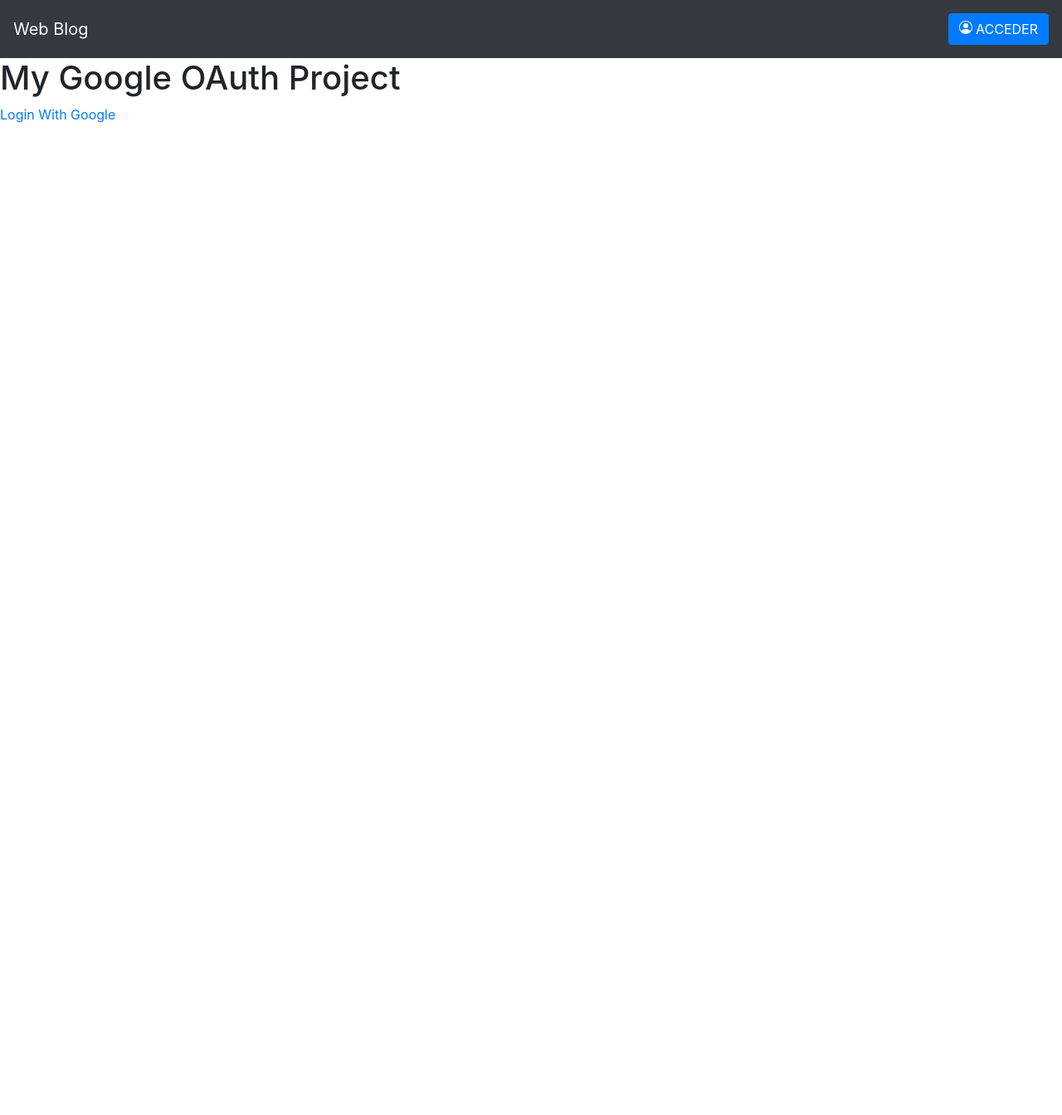
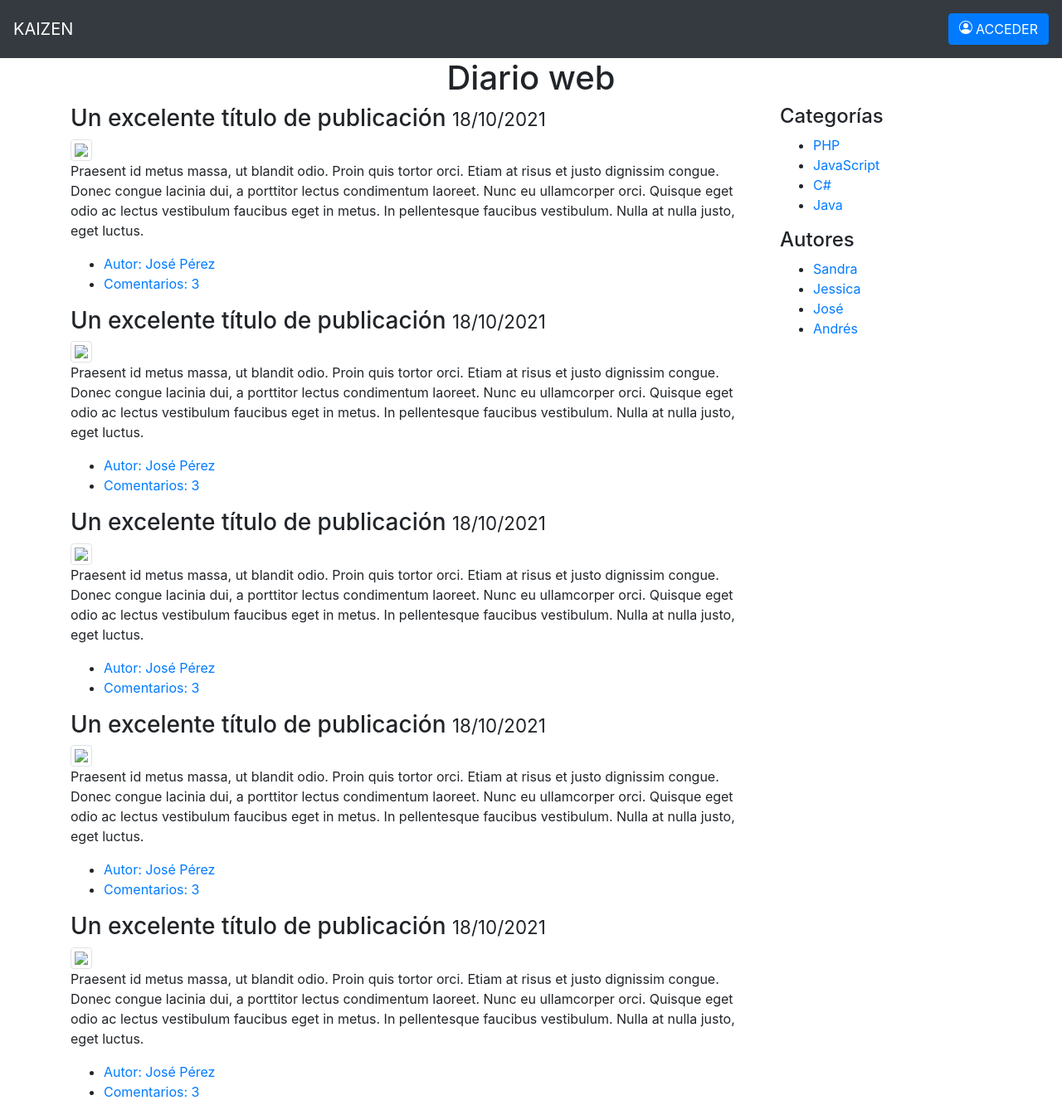
Before and after one commit to Fonsii/Blog, a Django app: page / in a window 1280 px wide. Shown: the whole page at 83% size. Before the commit the page ends 148 px from the top, so only its background shows below. Run offline with Django 3.2, Linux system fonts and the light colour scheme; some libraries are stand-ins or nearby versions.

Commit message:
Tomado el código del profesor y adaptado a Bootstrap.

```diff
--- a/web_blog/templates/navbar_template.html
+++ b/web_blog/templates/navbar_template.html
@@ -1,7 +1,7 @@
 {% load socialaccount %}
 
 <nav class="navbar navbar-dark bg-dark justify-content-between">
-    <a class="navbar-brand" style="color: #ffffff;">Web Blog</a>
+    <a class="navbar-brand" style="color: #ffffff;">KAIZEN</a>
     <span class="navbar-text">
         {% if user.is_authenticated %}
             <a type="button" class="btn btn-primary" href="{% url 'logout' %}">
@@ -19,6 +19,5 @@
             ACCEDER
         </a>
         {% endif %}
-
     </span>
 </nav>
--- a/web_blog/user_app/templates/user_app/index.html
+++ b/web_blog/user_app/templates/user_app/index.html
@@ -1,15 +1,117 @@
 {% load socialaccount %}
 
 <html>
-  {% include  "head.html" %}
-
-  <body>
-    {% include  "navbar_template.html" %}
-    <h1>My Google OAuth Project </h1>
-    {% if user.is_authenticated %}
-      <p>Welcome, You are logged in as {{ user.username }}</p>
-    {% else %}
-      <a href="{% provider_login_url 'google' %}">Login With Google</a>
-    {% endif %}
-  </body>
+{% include  "head.html" %}
+<body>
+{% include  "navbar_template.html" %}
+<div class="panel">
+    <div class="text-center">
+        <h1>Diario web</h1>
+    </div>
+</div>
+<section class="container">
+    <div class="row">
+        <div class="col-sm-9">
+            <article class="blog-post">
+                <h3>Un excelente título de publicación <small>18/10/2021</small></h3>
+                <img class="img-thumbnail" src="https://via.placeholder.com/850x350">
+                <p>Praesent id metus massa, ut blandit odio. Proin quis tortor orci.
+                    Etiam at risus et justo dignissim congue. Donec congue lacinia
+                    dui, a porttitor lectus condimentum laoreet. Nunc eu ullamcorper
+                    orci. Quisque eget odio ac lectus vestibulum faucibus eget in
+                    metus. In pellentesque faucibus vestibulum. Nulla at nulla justo,
+                    eget luctus.</p>
+                <div class="panel">
+                    <ul class="">
+                        <li><a href="#">Autor: José Pérez</a></li>
+                        <li><a href="#">Comentarios: 3</a></li>
+                    </ul>
+                </div>
+            </article>
+            <article class="blog-post">
+                <h3>Un excelente título de publicación <small>18/10/2021</small></h3>
+                <img class="img-thumbnail" src="https://via.placeholder.com/850x350">
+                <p>Praesent id metus massa, ut blandit odio. Proin quis tortor orci.
+                    Etiam at risus et justo dignissim congue. Donec congue lacinia
+                    dui, a porttitor lectus condimentum laoreet. Nunc eu ullamcorper
+                    orci. Quisque eget odio ac lectus vestibulum faucibus eget in
+                    metus. In pellentesque faucibus vestibulum. Nulla at nulla justo,
+                    eget luctus.</p>
+                <div class="panel">
+                    <ul class="">
+                        <li><a href="#">Autor: José Pérez</a></li>
+                        <li><a href="#">Comentarios: 3</a></li>
+                    </ul>
+                </div>
+            </article>
+            <article class="blog-post">
+                <h3>Un excelente título de publicación <small>18/10/2021</small></h3>
+                <img class="img-thumbnail" src="https://via.placeholder.com/850x350">
+                <p>Praesent id metus massa, ut blandit odio. Proin quis tortor orci.
+                    Etiam at risus et justo dignissim congue. Donec congue lacinia
+                    dui, a porttitor lectus condimentum laoreet. Nunc eu ullamcorper
+                    orci. Quisque eget odio ac lectus vestibulum faucibus eget in
+                    metus. In pellentesque faucibus vestibulum. Nulla at nulla justo,
+                    eget luctus.</p>
+                <div class="panel">
+                    <ul class="">
+                        <li><a href="#">Autor: José Pérez</a></li>
+                        <li><a href="#">Comentarios: 3</a></li>
+                    </ul>
+                </div>
+            </article>
+            <article class="blog-post">
+                <h3>Un excelente título de publicación <small>18/10/2021</small></h3>
+                <img class="img-thumbnail" src="https://via.placeholder.com/850x350">
+                <p>Praesent id metus massa, ut blandit odio. Proin quis tortor orci.
+                    Etiam at risus et justo dignissim congue. Donec congue lacinia
+                    dui, a porttitor lectus condimentum laoreet. Nunc eu ullamcorper
+                    orci. Quisque eget odio ac lectus vestibulum faucibus eget in
+                    metus. In pellentesque faucibus vestibulum. Nulla at nulla justo,
+                    eget luctus.</p>
+                <div class="panel">
+                    <ul class="">
+                        <li><a href="#">Autor: José Pérez</a></li>
+                        <li><a href="#">Comentarios: 3</a></li>
+                    </ul>
+                </div>
+            </article>
+            <article class="blog-post">
+                <h3>Un excelente título de publicación <small>18/10/2021</small></h3>
+                <img class="img-thumbnail" src="https://via.placeholder.com/850x350">
+                <p>Praesent id metus massa, ut blandit odio. Proin quis tortor orci.
+                    Etiam at risus et justo dignissim congue. Donec congue lacinia
+                    dui, a porttitor lectus condimentum laoreet. Nunc eu ullamcorper
+                    orci. Quisque eget odio ac lectus vestibulum faucibus eget in
+                    metus. In pellentesque faucibus vestibulum. Nulla at nulla justo,
+                    eget luctus.</p>
+                <div class="panel">
+                    <ul class="">
+                        <li><a href="#">Autor: José Pérez</a></li>
+                        <li><a href="#">Comentarios: 3</a></li>
+                    </ul>
+                </div>
+            </article>
+        </div>
+        <div class="col-sm-3">
+            <div class="position-sticky fixed-top">
+                <h4>Categorías</h4>
+                <ul>
+                    <li><a href="#">PHP</a></li>
+                    <li><a href="#">JavaScript</a></li>
+                    <li><a href="#">C#</a></li>
+                    <li><a href="#">Java</a></li>
+                </ul>
+                <h4>Autores</h4>
+                <ul>
+                    <li><a href="#">Sandra</a></li>
+                    <li><a href="#">Jessica</a></li>
+                    <li><a href="#">José</a></li>
+                    <li><a href="#">Andrés</a></li>
+                </ul>
+            </div>
+        </div>
+    </div>
+</section>
+</body>
 </html>
--- a/web_blog/user_app/views.py
+++ b/web_blog/user_app/views.py
@@ -1,4 +1,5 @@
 from django.shortcuts import render
+
 
 def index(request):
     return render(request, "user_app/index.html")
```
Also changed, not shown: web_blog/user_app/urls.py (line endings or trailing spaces). Lines whose indentation alone changed are shown as unchanged.
